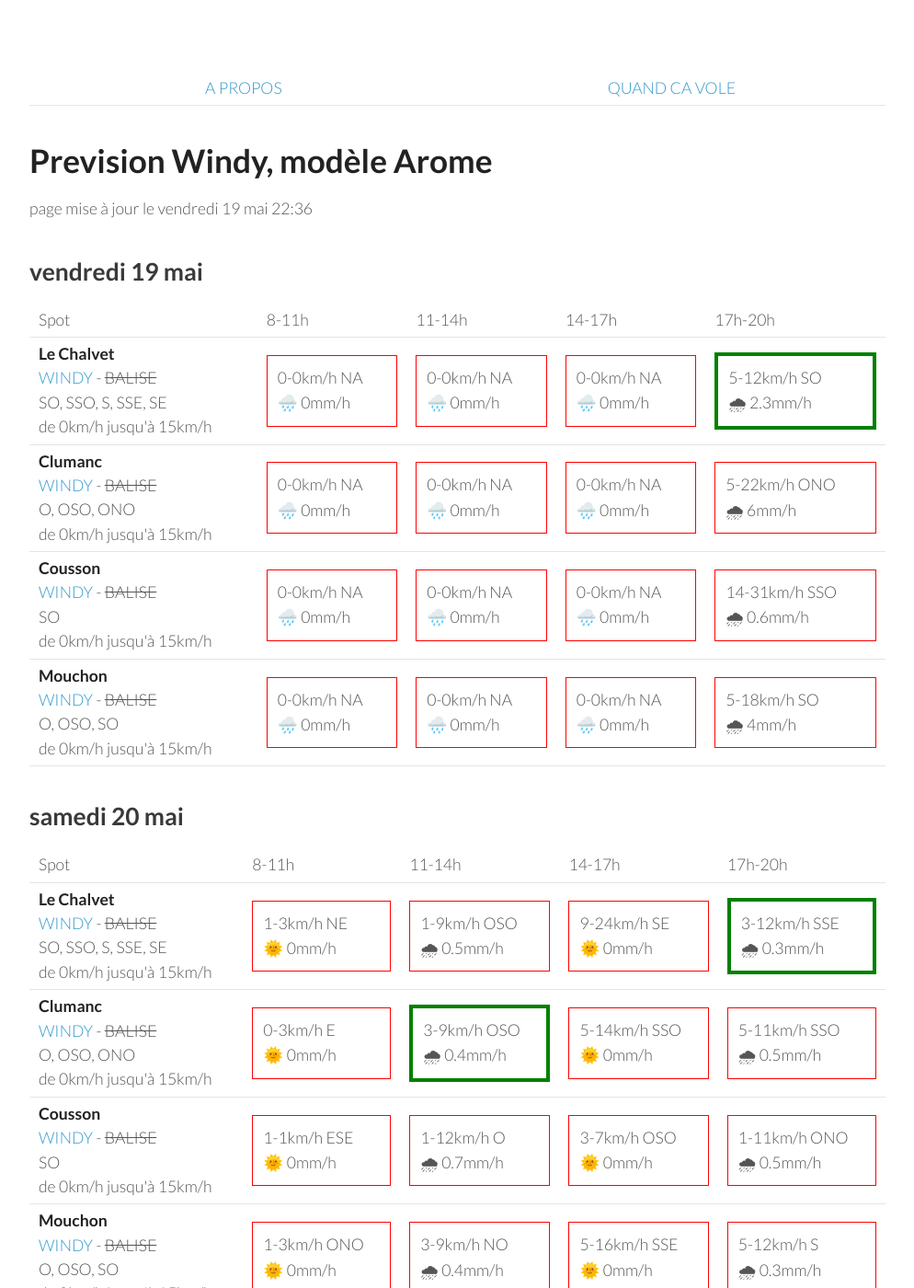
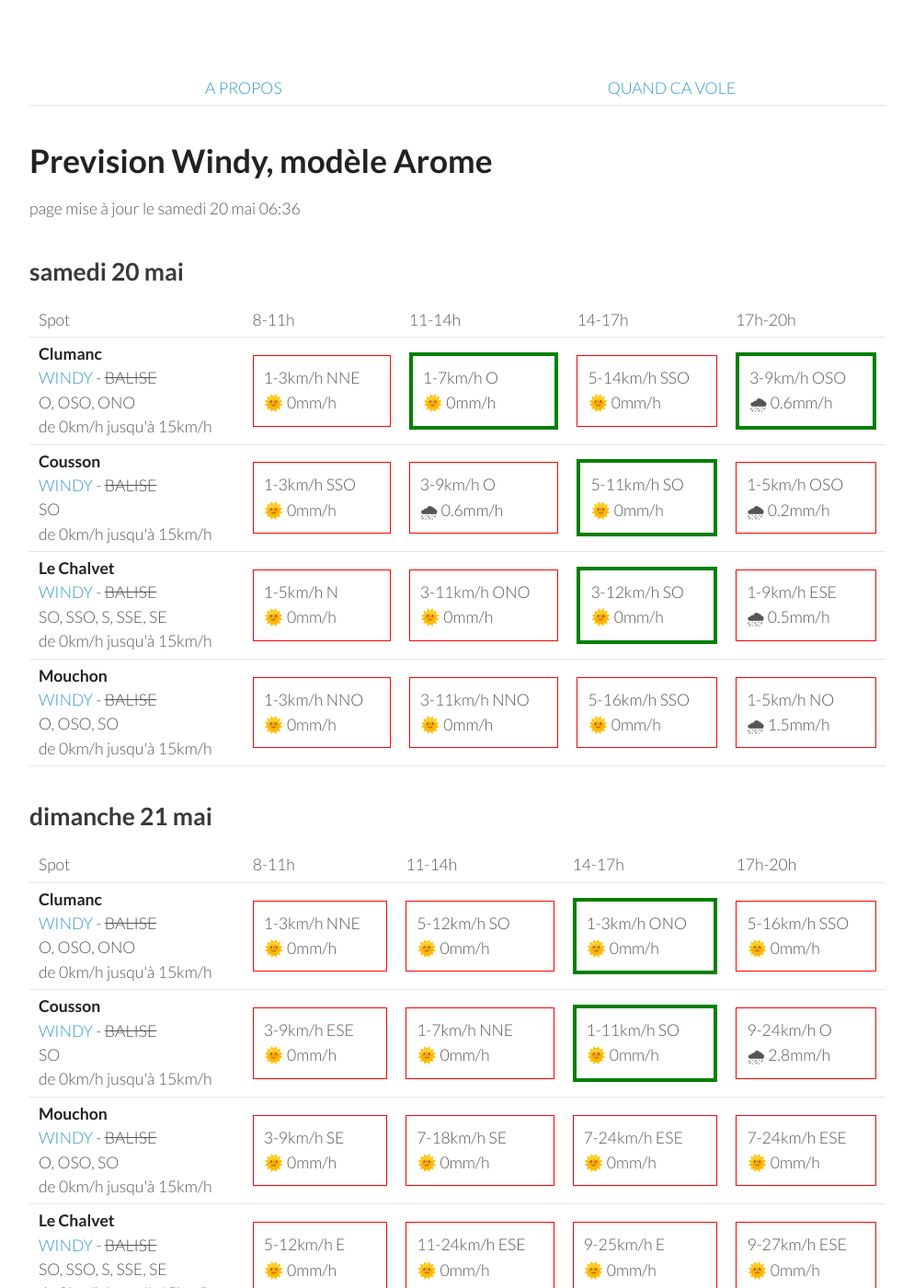
Before and after one commit to parapente-dans-le-nord/parapente-dans-le-nord.github.io, a Jekyll site: the page built from saint_andre.markdown, in a window 1280 px wide and 1400 px high. Shown: the whole window at 92% size, without its empty margins (26-1020 px from the left). Built offline with Jekyll 4.4.1, drawn with Linux system fonts in a browser that asks for light colours; some of the changed text lies outside the part shown.

Commit message:
update index.markdown

```diff
--- a/saint_andre.markdown
+++ b/saint_andre.markdown
@@ -7,60 +7,8 @@ title:  "Tous les spots"
 {: .links}
 
 # Prevision Windy, modèle Arome
-page mise à jour le vendredi 19 mai 22:36
+page mise à jour le samedi 20 mai 06:36
 
-## vendredi 19 mai
-
-{::nomarkdown}
-<table>
-  <tbody>
-    <tr>
-      <td>Spot</td>
-      <td>8-11h</td>
-      <td>11-14h</td>
-      <td>14-17h</td>
-      <td>17h-20h</td>
-    </tr>
-<tr>
-        <td><strong>Le Chalvet</strong><br><a href="https://windy.com/43.979/6.480?43.866,6.480,10,m:eSsaglX">WINDY</a> - <span class="no-balise"> BALISE </span><br> <span class="vent-favorable">SO, SSO, S, SSE, SE</span><br><span class="force-vent">de 0km/h jusqu'à 15km/h</span> </td>
-
-            <td><div class="not-flyable"><p>0-0km/h NA</p><p>🌧️ 0mm/h</p></div></td>
-            <td><div class="not-flyable"><p>0-0km/h NA</p><p>🌧️ 0mm/h</p></div></td>
-            <td><div class="not-flyable"><p>0-0km/h NA</p><p>🌧️ 0mm/h</p></div></td>
-            <td><div class="flyable"><p>5-12km/h SO</p><p>🌧 2.3mm/h</p></div></td>
-
-    </tr>
-<tr>
-        <td><strong>Clumanc</strong><br><a href="https://windy.com/44.027/6.402?43.914,6.403,10,m:eSxaglP">WINDY</a> - <span class="no-balise"> BALISE </span><br> <span class="vent-favorable">O, OSO, ONO</span><br><span class="force-vent">de 0km/h jusqu'à 15km/h</span> </td>
-
-            <td><div class="not-flyable"><p>0-0km/h NA</p><p>🌧️ 0mm/h</p></div></td>
-            <td><div class="not-flyable"><p>0-0km/h NA</p><p>🌧️ 0mm/h</p></div></td>
-            <td><div class="not-flyable"><p>0-0km/h NA</p><p>🌧️ 0mm/h</p></div></td>
-            <td><div class="not-flyable"><p>5-22km/h ONO</p><p>🌧 6mm/h</p></div></td>
-
-    </tr>
-<tr>
-        <td><strong>Cousson</strong><br><a href="https://windy.com/44.054/6.240?43.940,6.241,10,m:eSAaglz">WINDY</a> - <span class="no-balise"> BALISE </span><br> <span class="vent-favorable">SO</span><br><span class="force-vent">de 0km/h jusqu'à 15km/h</span> </td>
-
-            <td><div class="not-flyable"><p>0-0km/h NA</p><p>🌧️ 0mm/h</p></div></td>
-            <td><div class="not-flyable"><p>0-0km/h NA</p><p>🌧️ 0mm/h</p></div></td>
-            <td><div class="not-flyable"><p>0-0km/h NA</p><p>🌧️ 0mm/h</p></div></td>
-            <td><div class="not-flyable"><p>14-31km/h SSO</p><p>🌧 0.6mm/h</p></div></td>
-
-    </tr>
-<tr>
-        <td><strong>Mouchon</strong><br><a href="https://windy.com/43.992/6.424?43.878,6.425,10,m:eSuaglR">WINDY</a> - <span class="no-balise"> BALISE </span><br> <span class="vent-favorable">O, OSO, SO</span><br><span class="force-vent">de 0km/h jusqu'à 15km/h</span> </td>
-
-            <td><div class="not-flyable"><p>0-0km/h NA</p><p>🌧️ 0mm/h</p></div></td>
-            <td><div class="not-flyable"><p>0-0km/h NA</p><p>🌧️ 0mm/h</p></div></td>
-            <td><div class="not-flyable"><p>0-0km/h NA</p><p>🌧️ 0mm/h</p></div></td>
-            <td><div class="not-flyable"><p>5-18km/h SO</p><p>🌧 4mm/h</p></div></td>
-
-    </tr>
-
-</tbody>
-</table>
-{:/}
 ## samedi 20 mai
 
 {::nomarkdown}
@@ -74,42 +22,42 @@ page mise à jour le vendredi 19 mai 22:36
       <td>17h-20h</td>
     </tr>
 <tr>
-        <td><strong>Le Chalvet</strong><br><a href="https://windy.com/43.979/6.480?43.866,6.480,10,m:eSsaglX">WINDY</a> - <span class="no-balise"> BALISE </span><br> <span class="vent-favorable">SO, SSO, S, SSE, SE</span><br><span class="force-vent">de 0km/h jusqu'à 15km/h</span> </td>
-
-            <td><div class="not-flyable"><p>1-3km/h NE</p><p>🌞 0mm/h</p></div></td>
-            <td><div class="not-flyable"><p>1-9km/h OSO</p><p>🌧 0.5mm/h</p></div></td>
-            <td><div class="not-flyable"><p>9-24km/h SE</p><p>🌞 0mm/h</p></div></td>
-            <td><div class="flyable"><p>3-12km/h SSE</p><p>🌧 0.3mm/h</p></div></td>
-
-
-    </tr>
-<tr>
         <td><strong>Clumanc</strong><br><a href="https://windy.com/44.027/6.402?43.914,6.403,10,m:eSxaglP">WINDY</a> - <span class="no-balise"> BALISE </span><br> <span class="vent-favorable">O, OSO, ONO</span><br><span class="force-vent">de 0km/h jusqu'à 15km/h</span> </td>
 
-            <td><div class="not-flyable"><p>0-3km/h E</p><p>🌞 0mm/h</p></div></td>
-            <td><div class="flyable"><p>3-9km/h OSO</p><p>🌧 0.4mm/h</p></div></td>
+            <td><div class="not-flyable"><p>1-3km/h NNE</p><p>🌞 0mm/h</p></div></td>
+            <td><div class="flyable"><p>1-7km/h O</p><p>🌞 0mm/h</p></div></td>
             <td><div class="not-flyable"><p>5-14km/h SSO</p><p>🌞 0mm/h</p></div></td>
-            <td><div class="not-flyable"><p>5-11km/h SSO</p><p>🌧 0.5mm/h</p></div></td>
+            <td><div class="flyable"><p>3-9km/h OSO</p><p>🌧 0.6mm/h</p></div></td>
 
 
     </tr>
 <tr>
         <td><strong>Cousson</strong><br><a href="https://windy.com/44.054/6.240?43.940,6.241,10,m:eSAaglz">WINDY</a> - <span class="no-balise"> BALISE </span><br> <span class="vent-favorable">SO</span><br><span class="force-vent">de 0km/h jusqu'à 15km/h</span> </td>
 
-            <td><div class="not-flyable"><p>1-1km/h ESE</p><p>🌞 0mm/h</p></div></td>
-            <td><div class="not-flyable"><p>1-12km/h O</p><p>🌧 0.7mm/h</p></div></td>
-            <td><div class="not-flyable"><p>3-7km/h OSO</p><p>🌞 0mm/h</p></div></td>
-            <td><div class="not-flyable"><p>1-11km/h ONO</p><p>🌧 0.5mm/h</p></div></td>
+            <td><div class="not-flyable"><p>1-3km/h SSO</p><p>🌞 0mm/h</p></div></td>
+            <td><div class="not-flyable"><p>3-9km/h O</p><p>🌧 0.6mm/h</p></div></td>
+            <td><div class="flyable"><p>5-11km/h SO</p><p>🌞 0mm/h</p></div></td>
+            <td><div class="not-flyable"><p>1-5km/h OSO</p><p>🌧 0.2mm/h</p></div></td>
+
+
+    </tr>
+<tr>
+        <td><strong>Le Chalvet</strong><br><a href="https://windy.com/43.979/6.480?43.866,6.480,10,m:eSsaglX">WINDY</a> - <span class="no-balise"> BALISE </span><br> <span class="vent-favorable">SO, SSO, S, SSE, SE</span><br><span class="force-vent">de 0km/h jusqu'à 15km/h</span> </td>
+
+            <td><div class="not-flyable"><p>1-5km/h N</p><p>🌞 0mm/h</p></div></td>
+            <td><div class="not-flyable"><p>3-11km/h ONO</p><p>🌞 0mm/h</p></div></td>
+            <td><div class="flyable"><p>3-12km/h SO</p><p>🌞 0mm/h</p></div></td>
+            <td><div class="not-flyable"><p>1-9km/h ESE</p><p>🌧 0.5mm/h</p></div></td>
 
 
     </tr>
 <tr>
         <td><strong>Mouchon</strong><br><a href="https://windy.com/43.992/6.424?43.878,6.425,10,m:eSuaglR">WINDY</a> - <span class="no-balise"> BALISE </span><br> <span class="vent-favorable">O, OSO, SO</span><br><span class="force-vent">de 0km/h jusqu'à 15km/h</span> </td>
 
-            <td><div class="not-flyable"><p>1-3km/h ONO</p><p>🌞 0mm/h</p></div></td>
-            <td><div class="not-flyable"><p>3-9km/h NO</p><p>🌧 0.4mm/h</p></div></td>
-            <td><div class="not-flyable"><p>5-16km/h SSE</p><p>🌞 0mm/h</p></div></td>
-            <td><div class="not-flyable"><p>5-12km/h S</p><p>🌧 0.3mm/h</p></div></td>
+            <td><div class="not-flyable"><p>1-3km/h NNO</p><p>🌞 0mm/h</p></div></td>
+            <td><div class="not-flyable"><p>3-11km/h NNO</p><p>🌞 0mm/h</p></div></td>
+            <td><div class="not-flyable"><p>5-16km/h SSO</p><p>🌞 0mm/h</p></div></td>
+            <td><div class="not-flyable"><p>1-5km/h NO</p><p>🌧 1.5mm/h</p></div></td>
 
 
     </tr>
@@ -130,42 +78,42 @@ page mise à jour le vendredi 19 mai 22:36
       <td>17h-20h</td>
     </tr>
 <tr>
+        <td><strong>Clumanc</strong><br><a href="https://windy.com/44.027/6.402?43.914,6.403,10,m:eSxaglP">WINDY</a> - <span class="no-balise"> BALISE </span><br> <span class="vent-favorable">O, OSO, ONO</span><br><span class="force-vent">de 0km/h jusqu'à 15km/h</span> </td>
+
+            <td><div class="not-flyable"><p>1-3km/h NNE</p><p>🌞 0mm/h</p></div></td>
+            <td><div class="not-flyable"><p>5-12km/h SO</p><p>🌞 0mm/h</p></div></td>
+            <td><div class="flyable"><p>1-3km/h ONO</p><p>🌞 0mm/h</p></div></td>
+            <td><div class="not-flyable"><p>5-16km/h SSO</p><p>🌞 0mm/h</p></div></td>
+
+
+    </tr>
+<tr>
         <td><strong>Cousson</strong><br><a href="https://windy.com/44.054/6.240?43.940,6.241,10,m:eSAaglz">WINDY</a> - <span class="no-balise"> BALISE </span><br> <span class="vent-favorable">SO</span><br><span class="force-vent">de 0km/h jusqu'à 15km/h</span> </td>
 
-            <td><div class="not-flyable"><p>0-5km/h ONO</p><p>🌞 0mm/h</p></div></td>
-            <td><div class="not-flyable"><p>1-16km/h NO</p><p>🌧 0.2mm/h</p></div></td>
-            <td><div class="not-flyable"><p>3-29km/h S</p><p>🌞 0mm/h</p></div></td>
-            <td><div class="not-flyable"><p>5-31km/h NO</p><p>🌧 2mm/h</p></div></td>
+            <td><div class="not-flyable"><p>3-9km/h ESE</p><p>🌞 0mm/h</p></div></td>
+            <td><div class="not-flyable"><p>1-7km/h NNE</p><p>🌞 0mm/h</p></div></td>
+            <td><div class="flyable"><p>1-11km/h SO</p><p>🌞 0mm/h</p></div></td>
+            <td><div class="not-flyable"><p>9-24km/h O</p><p>🌧 2.8mm/h</p></div></td>
+
+
+    </tr>
+<tr>
+        <td><strong>Mouchon</strong><br><a href="https://windy.com/43.992/6.424?43.878,6.425,10,m:eSuaglR">WINDY</a> - <span class="no-balise"> BALISE </span><br> <span class="vent-favorable">O, OSO, SO</span><br><span class="force-vent">de 0km/h jusqu'à 15km/h</span> </td>
+
+            <td><div class="not-flyable"><p>3-9km/h SE</p><p>🌞 0mm/h</p></div></td>
+            <td><div class="not-flyable"><p>7-18km/h SE</p><p>🌞 0mm/h</p></div></td>
+            <td><div class="not-flyable"><p>7-24km/h ESE</p><p>🌞 0mm/h</p></div></td>
+            <td><div class="not-flyable"><p>7-24km/h ESE</p><p>🌞 0mm/h</p></div></td>
 
 
     </tr>
 <tr>
         <td><strong>Le Chalvet</strong><br><a href="https://windy.com/43.979/6.480?43.866,6.480,10,m:eSsaglX">WINDY</a> - <span class="no-balise"> BALISE </span><br> <span class="vent-favorable">SO, SSO, S, SSE, SE</span><br><span class="force-vent">de 0km/h jusqu'à 15km/h</span> </td>
 
-            <td><div class="not-flyable"><p>5-12km/h ENE</p><p>🌧 0.3mm/h</p></div></td>
-            <td><div class="not-flyable"><p>11-35km/h ESE</p><p>🌞 0mm/h</p></div></td>
-            <td><div class="not-flyable"><p>18-50km/h ESE</p><p>🌞 0mm/h</p></div></td>
-            <td><div class="not-flyable"><p>9-46km/h ESE</p><p>🌞 0mm/h</p></div></td>
-
-
-    </tr>
-<tr>
-        <td><strong>Mouchon</strong><br><a href="https://windy.com/43.992/6.424?43.878,6.425,10,m:eSuaglR">WINDY</a> - <span class="no-balise"> BALISE </span><br> <span class="vent-favorable">O, OSO, SO</span><br><span class="force-vent">de 0km/h jusqu'à 15km/h</span> </td>
-
-            <td><div class="not-flyable"><p>1-5km/h SE</p><p>🌞 0mm/h</p></div></td>
-            <td><div class="not-flyable"><p>9-31km/h E</p><p>🌧 0.2mm/h</p></div></td>
-            <td><div class="not-flyable"><p>16-50km/h ESE</p><p>🌞 0mm/h</p></div></td>
-            <td><div class="not-flyable"><p>7-46km/h ESE</p><p>🌧 0.2mm/h</p></div></td>
-
-
-    </tr>
-<tr>
-        <td><strong>Clumanc</strong><br><a href="https://windy.com/44.027/6.402?43.914,6.403,10,m:eSxaglP">WINDY</a> - <span class="no-balise"> BALISE </span><br> <span class="vent-favorable">O, OSO, ONO</span><br><span class="force-vent">de 0km/h jusqu'à 15km/h</span> </td>
-
-            <td><div class="not-flyable"><p>1-3km/h NNE</p><p>🌞 0mm/h</p></div></td>
-            <td><div class="not-flyable"><p>7-27km/h ESE</p><p>🌧 0.2mm/h</p></div></td>
-            <td><div class="not-flyable"><p>14-46km/h ESE</p><p>🌞 0mm/h</p></div></td>
-            <td><div class="not-flyable"><p>3-42km/h SE</p><p>🌧 0.2mm/h</p></div></td>
+            <td><div class="not-flyable"><p>5-12km/h E</p><p>🌞 0mm/h</p></div></td>
+            <td><div class="not-flyable"><p>11-24km/h ESE</p><p>🌞 0mm/h</p></div></td>
+            <td><div class="not-flyable"><p>9-25km/h E</p><p>🌞 0mm/h</p></div></td>
+            <td><div class="not-flyable"><p>9-27km/h ESE</p><p>🌞 0mm/h</p></div></td>
 
 
     </tr>
@@ -189,29 +137,19 @@ page mise à jour le vendredi 19 mai 22:36
         <td><strong>Mouchon</strong><br><a href="https://windy.com/43.992/6.424?43.878,6.425,10,m:eSuaglR">WINDY</a> - <span class="no-balise"> BALISE </span><br> <span class="vent-favorable">O, OSO, SO</span><br><span class="force-vent">de 0km/h jusqu'à 15km/h</span> </td>
 
             <td><div class="not-flyable"><p>3-12km/h ENE</p><p>🌞 0mm/h</p></div></td>
-            <td><div class="not-flyable"><p>1-16km/h SE</p><p>🌞 0mm/h</p></div></td>
-            <td><div class="not-flyable"><p>0-22km/h ESE</p><p>🌞 0mm/h</p></div></td>
-            <td><div class="not-flyable"><p>3-25km/h OSO</p><p>🌧 1.5mm/h</p></div></td>
+            <td><div class="not-flyable"><p>1-18km/h ESE</p><p>🌞 0mm/h</p></div></td>
+            <td><div class="not-flyable"><p>1-22km/h ENE</p><p>🌧 0.8mm/h</p></div></td>
+            <td><div class="not-flyable"><p>1-25km/h O</p><p>🌧 3.8mm/h</p></div></td>
 
 
     </tr>
 <tr>
         <td><strong>Clumanc</strong><br><a href="https://windy.com/44.027/6.402?43.914,6.403,10,m:eSxaglP">WINDY</a> - <span class="no-balise"> BALISE </span><br> <span class="vent-favorable">O, OSO, ONO</span><br><span class="force-vent">de 0km/h jusqu'à 15km/h</span> </td>
 
-            <td><div class="not-flyable"><p>5-14km/h ENE</p><p>🌞 0mm/h</p></div></td>
-            <td><div class="not-flyable"><p>0-16km/h SO</p><p>🌞 0mm/h</p></div></td>
-            <td><div class="not-flyable"><p>1-22km/h NO</p><p>🌧 1.2mm/h</p></div></td>
-            <td><div class="not-flyable"><p>5-25km/h OSO</p><p>🌧 1.2mm/h</p></div></td>
-
-
-    </tr>
-<tr>
-        <td><strong>Cousson</strong><br><a href="https://windy.com/44.054/6.240?43.940,6.241,10,m:eSAaglz">WINDY</a> - <span class="no-balise"> BALISE </span><br> <span class="vent-favorable">SO</span><br><span class="force-vent">de 0km/h jusqu'à 15km/h</span> </td>
-
-            <td><div class="not-flyable"><p>5-18km/h ENE</p><p>🌞 0mm/h</p></div></td>
-            <td><div class="not-flyable"><p>3-18km/h O</p><p>🌞 0mm/h</p></div></td>
-            <td><div class="not-flyable"><p>5-24km/h NO</p><p>🌧 1.1mm/h</p></div></td>
-            <td><div class="not-flyable"><p>9-27km/h OSO</p><p>🌧 3.4mm/h</p></div></td>
+            <td><div class="not-flyable"><p>3-14km/h ENE</p><p>🌞 0mm/h</p></div></td>
+            <td><div class="not-flyable"><p>0-18km/h SSO</p><p>🌞 0mm/h</p></div></td>
+            <td><div class="not-flyable"><p>0-20km/h NNO</p><p>🌧 0.6mm/h</p></div></td>
+            <td><div class="not-flyable"><p>3-25km/h OSO</p><p>🌧 3.8mm/h</p></div></td>
 
 
     </tr>
@@ -219,9 +157,19 @@ page mise à jour le vendredi 19 mai 22:36
         <td><strong>Le Chalvet</strong><br><a href="https://windy.com/43.979/6.480?43.866,6.480,10,m:eSsaglX">WINDY</a> - <span class="no-balise"> BALISE </span><br> <span class="vent-favorable">SO, SSO, S, SSE, SE</span><br><span class="force-vent">de 0km/h jusqu'à 15km/h</span> </td>
 
             <td><div class="not-flyable"><p>3-12km/h NE</p><p>🌞 0mm/h</p></div></td>
-            <td><div class="not-flyable"><p>3-18km/h ESE</p><p>🌞 0mm/h</p></div></td>
-            <td><div class="not-flyable"><p>5-25km/h SE</p><p>🌧 0.3mm/h</p></div></td>
-            <td><div class="not-flyable"><p>1-29km/h S</p><p>🌧 2.5mm/h</p></div></td>
+            <td><div class="not-flyable"><p>3-22km/h ESE</p><p>🌞 0mm/h</p></div></td>
+            <td><div class="not-flyable"><p>7-27km/h E</p><p>🌧 1.4mm/h</p></div></td>
+            <td><div class="not-flyable"><p>3-29km/h OSO</p><p>🌧 3.4mm/h</p></div></td>
+
+
+    </tr>
+<tr>
+        <td><strong>Cousson</strong><br><a href="https://windy.com/44.054/6.240?43.940,6.241,10,m:eSAaglz">WINDY</a> - <span class="no-balise"> BALISE </span><br> <span class="vent-favorable">SO</span><br><span class="force-vent">de 0km/h jusqu'à 15km/h</span> </td>
+
+            <td><div class="not-flyable"><p>5-16km/h ENE</p><p>🌞 0mm/h</p></div></td>
+            <td><div class="not-flyable"><p>3-18km/h O</p><p>🌞 0mm/h</p></div></td>
+            <td><div class="not-flyable"><p>5-24km/h O</p><p>🌧 1.1mm/h</p></div></td>
+            <td><div class="not-flyable"><p>3-33km/h OSO</p><p>🌧 5mm/h</p></div></td>
 
 
     </tr>
@@ -244,8 +192,8 @@ page mise à jour le vendredi 19 mai 22:36
 <tr>
         <td><strong>Mouchon</strong><br><a href="https://windy.com/43.992/6.424?43.878,6.425,10,m:eSuaglR">WINDY</a> - <span class="no-balise"> BALISE </span><br> <span class="vent-favorable">O, OSO, SO</span><br><span class="force-vent">de 0km/h jusqu'à 15km/h</span> </td>
 
-            <td><div class="not-flyable"><p>1-9km/h E</p><p>🌞 0mm/h</p></div></td>
-            <td><div class="not-flyable"><p>5-18km/h O</p><p>🌞 0mm/h</p></div></td>
+            <td><div class="not-flyable"><p>1-11km/h E</p><p>🌞 0mm/h</p></div></td>
+            <td><div class="flyable"><p>3-14km/h O</p><p>🌞 0mm/h</p></div></td>
             <td><div class="not-flyable"><p>5-22km/h O</p><p>🌧 0.3mm/h</p></div></td>
             <td><div class="not-flyable"><p>5-22km/h O</p><p>🌧 0.5mm/h</p></div></td>
 
@@ -254,8 +202,8 @@ page mise à jour le vendredi 19 mai 22:36
 <tr>
         <td><strong>Clumanc</strong><br><a href="https://windy.com/44.027/6.402?43.914,6.403,10,m:eSxaglP">WINDY</a> - <span class="no-balise"> BALISE </span><br> <span class="vent-favorable">O, OSO, ONO</span><br><span class="force-vent">de 0km/h jusqu'à 15km/h</span> </td>
 
-            <td><div class="not-flyable"><p>3-11km/h E</p><p>🌞 0mm/h</p></div></td>
-            <td><div class="not-flyable"><p>5-20km/h O</p><p>🌞 0mm/h</p></div></td>
+            <td><div class="not-flyable"><p>3-14km/h E</p><p>🌞 0mm/h</p></div></td>
+            <td><div class="not-flyable"><p>3-16km/h O</p><p>🌞 0mm/h</p></div></td>
             <td><div class="not-flyable"><p>7-24km/h O</p><p>🌧 0.2mm/h</p></div></td>
             <td><div class="not-flyable"><p>5-24km/h O</p><p>🌧 0.4mm/h</p></div></td>
 
@@ -265,7 +213,7 @@ page mise à jour le vendredi 19 mai 22:36
         <td><strong>Cousson</strong><br><a href="https://windy.com/44.054/6.240?43.940,6.241,10,m:eSAaglz">WINDY</a> - <span class="no-balise"> BALISE </span><br> <span class="vent-favorable">SO</span><br><span class="force-vent">de 0km/h jusqu'à 15km/h</span> </td>
 
             <td><div class="not-flyable"><p>5-16km/h E</p><p>🌞 0mm/h</p></div></td>
-            <td><div class="not-flyable"><p>5-18km/h OSO</p><p>🌞 0mm/h</p></div></td>
+            <td><div class="not-flyable"><p>3-16km/h OSO</p><p>🌞 0mm/h</p></div></td>
             <td><div class="not-flyable"><p>7-22km/h OSO</p><p>🌞 0mm/h</p></div></td>
             <td><div class="not-flyable"><p>7-24km/h OSO</p><p>🌧 0.2mm/h</p></div></td>
 
@@ -274,8 +222,8 @@ page mise à jour le vendredi 19 mai 22:36
 <tr>
         <td><strong>Le Chalvet</strong><br><a href="https://windy.com/43.979/6.480?43.866,6.480,10,m:eSsaglX">WINDY</a> - <span class="no-balise"> BALISE </span><br> <span class="vent-favorable">SO, SSO, S, SSE, SE</span><br><span class="force-vent">de 0km/h jusqu'à 15km/h</span> </td>
 
-            <td><div class="not-flyable"><p>1-9km/h NE</p><p>🌞 0mm/h</p></div></td>
-            <td><div class="not-flyable"><p>5-18km/h O</p><p>🌞 0mm/h</p></div></td>
+            <td><div class="not-flyable"><p>1-9km/h ENE</p><p>🌞 0mm/h</p></div></td>
+            <td><div class="not-flyable"><p>1-14km/h OSO</p><p>🌞 0mm/h</p></div></td>
             <td><div class="not-flyable"><p>5-20km/h O</p><p>🌧 0.3mm/h</p></div></td>
             <td><div class="not-flyable"><p>7-22km/h O</p><p>🌧 0.4mm/h</p></div></td>
 
```
